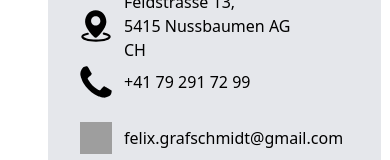
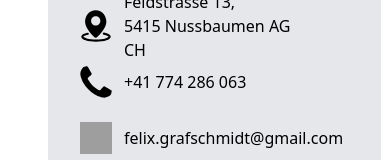
Before and after one commit to FelixGrafschmidt/cv, a Vue app: page / in a window 390 px wide. Shown: the part 567-727 px from the top of the page. Built offline with nearby package versions, Linux system fonts and the light colour scheme; grey boxes are pictures that could not be loaded.

Commit message:
update phone number

```diff
--- a/src/App.vue
+++ b/src/App.vue
@@ -177,7 +177,7 @@ export default defineComponent({
 					place: "Nussbaumen AG",
 					country: "CH",
 				},
-				phone: "+41 79 291 72 99",
+				phone: "+41 774 286 063",
 				mail: "felix.grafschmidt@gmail.com",
 			},
 			skills: {
```
